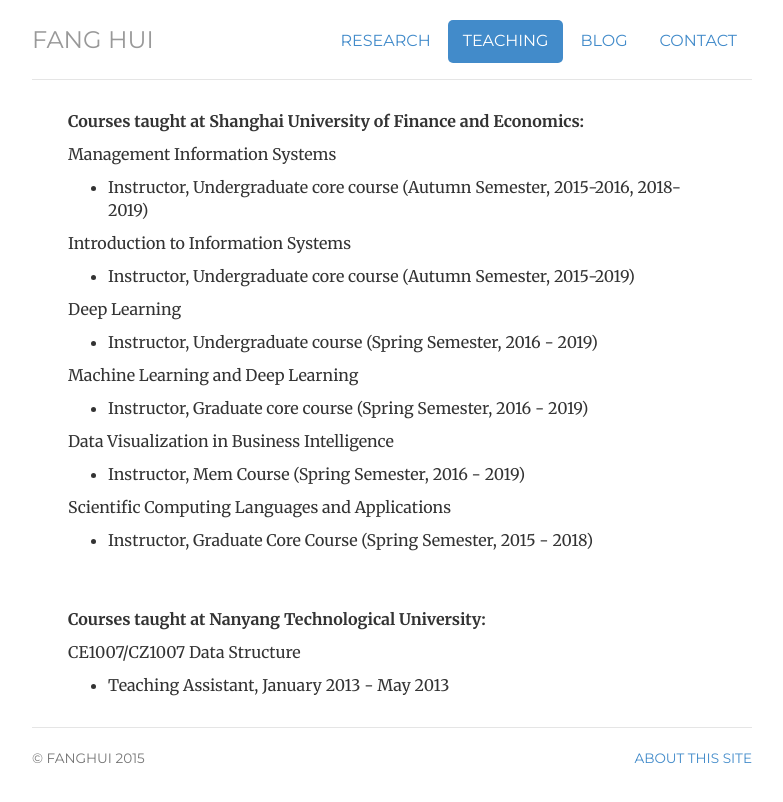
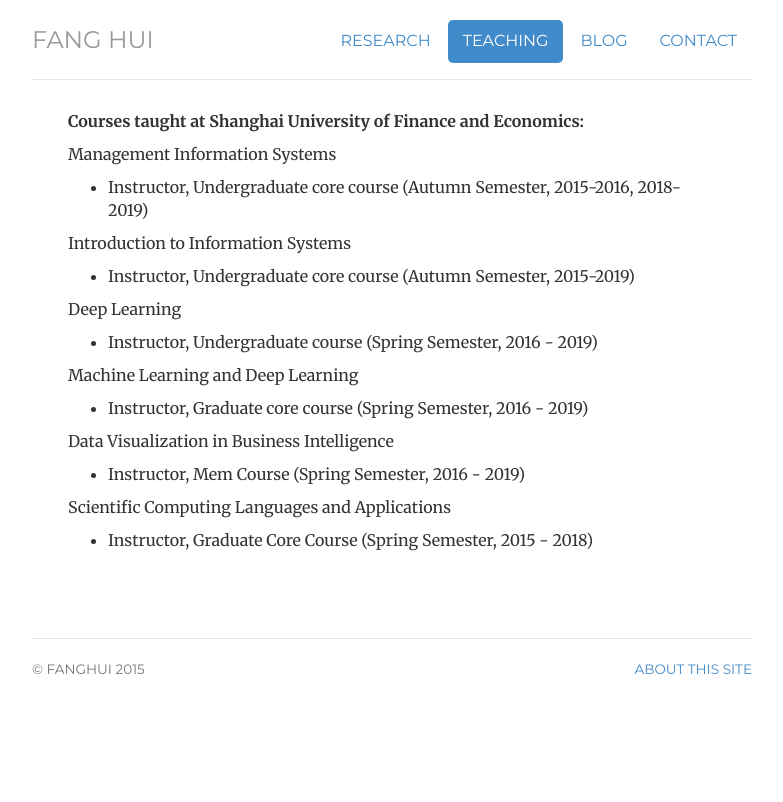
Before and after one commit to fsansan/fsansan.github.io, a Jekyll site: the page built from teaching/index.html, in a window 1280 px wide. Shown: the top 802 px of the page, without its empty margins (248-1031 px from the left). Built offline with Jekyll 4.4.1, drawn with Linux system fonts in a browser that asks for light colours.

Commit message:
Update index.html

```diff
--- a/teaching/index.html
+++ b/teaching/index.html
@@ -41,12 +41,6 @@
 
 	<br><br>
 
-		<p><strong>Courses taught at Nanyang Technological University:</strong></p>
-
-		<p>CE1007/CZ1007 Data Structure</p>
-		<ul>
-		<li>Teaching Assistant, January 2013 - May 2013</li>
-		</ul>
 
 
 
```
